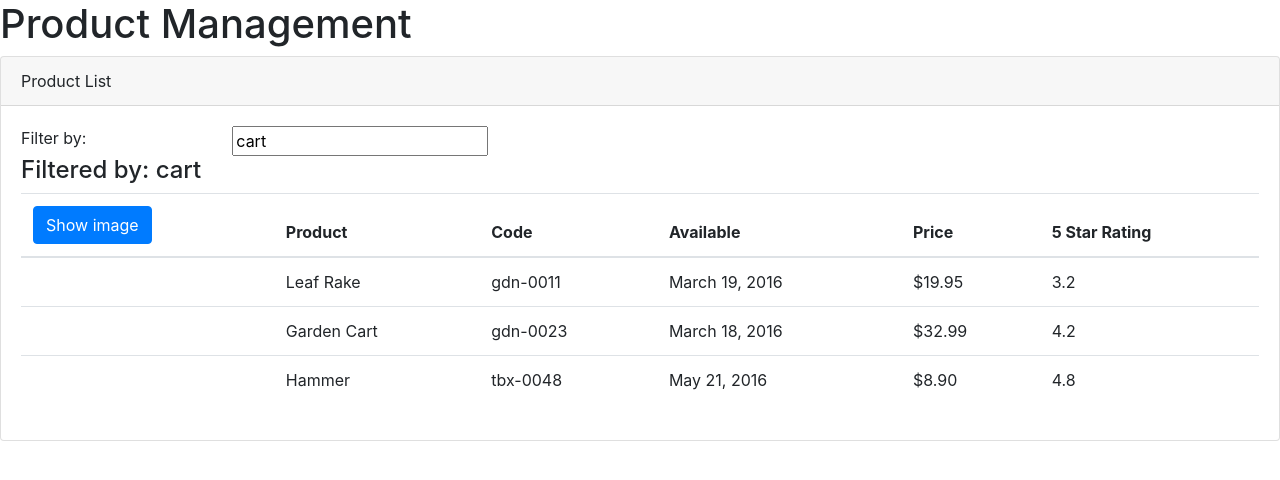
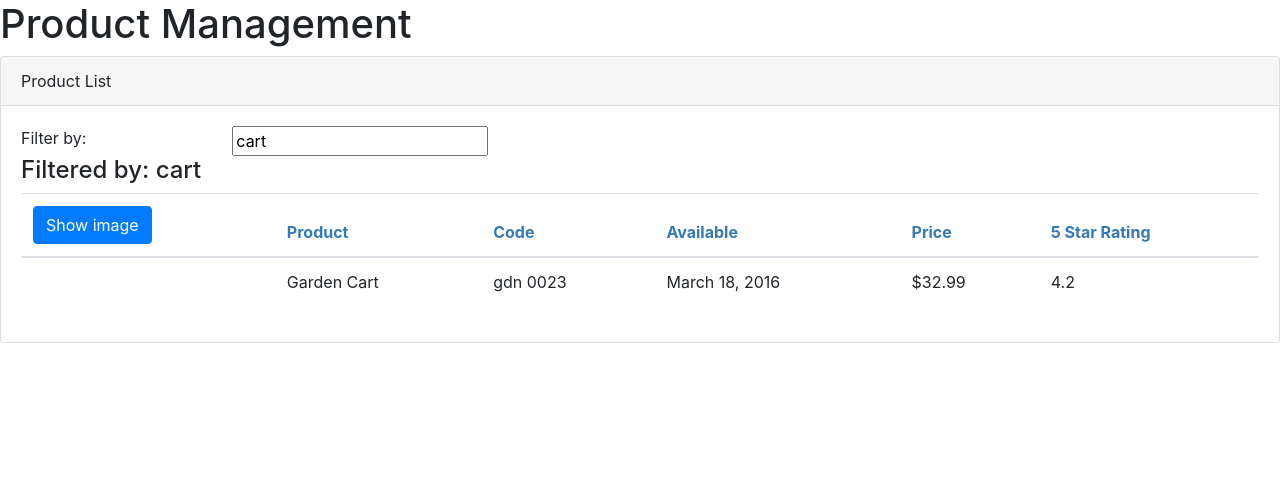
Before and after one commit to userradu/angular-getting-started, an Angular app: page / in a window 1280 px wide. Shown: the top 480 px of the page. Built offline with nearby package versions, Linux system fonts and the light colour scheme.

Commit message:
Add the search products functionality

```diff
--- a/src/app/app.module.ts
+++ b/src/app/app.module.ts
@@ -5,11 +5,13 @@
 import { AppRoutingModule } from './app-routing.module';
 import { AppComponent } from './app.component';
 import { ProductListComponent } from './products/product-list.component';
+import { ConvertToSpacesPipe } from './shared/convert-to-spaces.pipe';
 
 @NgModule({
   declarations: [
     AppComponent,
-    ProductListComponent
+    ProductListComponent,
+    ConvertToSpacesPipe
   ],
   imports: [
     BrowserModule,
--- /dev/null
+++ b/src/app/products/product-list.component.css
@@ -0,0 +1,3 @@
+thead {
+    color: #337AB7;
+}
--- a/src/app/products/product-list.component.html
+++ b/src/app/products/product-list.component.html
@@ -33,7 +33,7 @@
                     </tr>
                 </thead>
                 <tbody>
-                    <tr *ngFor="let product of products">
+                    <tr *ngFor="let product of filteredProducts">
                         <td>
                             <img *ngIf="showImage"
                                 [src]="product.imageUrl"
@@ -42,7 +42,7 @@
                                 [style.margin.px]="imageMargin">
                         </td>
                         <td>{{product.productName }}</td>
-                        <td>{{ product.productCode | lowercase }}</td>
+                        <td>{{ product.productCode | lowercase | convertToSpaces:'-'}}</td>
                         <td>{{ product.releaseDate }}</td>
                         <td>{{ product.price | currency:'USD':'symbol':'1.2-2' }}</td>
                         <td>{{ product.starRating }}</td>
--- a/src/app/products/product-list.component.ts
+++ b/src/app/products/product-list.component.ts
@@ -1,8 +1,10 @@
 import { Component } from '@angular/core';
+import { IProduct } from './product';
 
 @Component({
     selector: 'pm-products',
-    templateUrl: './product-list.component.html'
+    templateUrl: './product-list.component.html',
+    styleUrls: ['./product-list.component.css']
 })
 
 export class ProductListComponent {
@@ -10,8 +12,19 @@
     imageWidth: number = 50;
     imageMargin: number = 2;
     showImage: boolean = false;
-    listFilter: string = 'cart';
-    products: any[] = [
+
+    _listFilter: string;
+    get listFilter(): string {
+        return this._listFilter;
+    }
+
+    set listFilter(value: string) {
+        this._listFilter = value;
+        this.filteredProducts = this.listFilter ? this.performFilter(this.listFilter) : this.products;
+    }
+
+    filteredProducts: IProduct[];
+    products: IProduct[] = [
         {
             "productId": 1,
             "productName": "Leaf Rake",
@@ -44,6 +57,17 @@
           }
     ];
 
+    constructor() {
+        this.filteredProducts = this.products;
+        this.listFilter = 'cart';
+    }
+
+    performFilter(filterBy: string): IProduct[] {
+        filterBy = filterBy.toLocaleLowerCase();
+        return this.products.filter((product: IProduct) =>
+            product.productName.toLocaleLowerCase().indexOf(filterBy) !== -1);
+    }
+
     toggleImage(): void {
         this.showImage = !this.showImage;
     }
--- /dev/null
+++ b/src/app/products/product.ts
@@ -0,0 +1,10 @@
+export interface IProduct {
+    productId: number;
+    productName: string;
+    productCode: string;
+    releaseDate: string;
+    price: number;
+    description: string;
+    starRating: number;
+    imageUrl: string;
+}
--- /dev/null
+++ b/src/app/shared/convert-to-spaces.pipe.ts
@@ -0,0 +1,11 @@
+import { Pipe, PipeTransform } from '@angular/core';
+
+@Pipe({
+    name: 'convertToSpaces'
+})
+
+export class ConvertToSpacesPipe implements PipeTransform{
+    transform(value: string, character: string): string {
+        return value.replace(character, ' ');
+    }
+}
```
